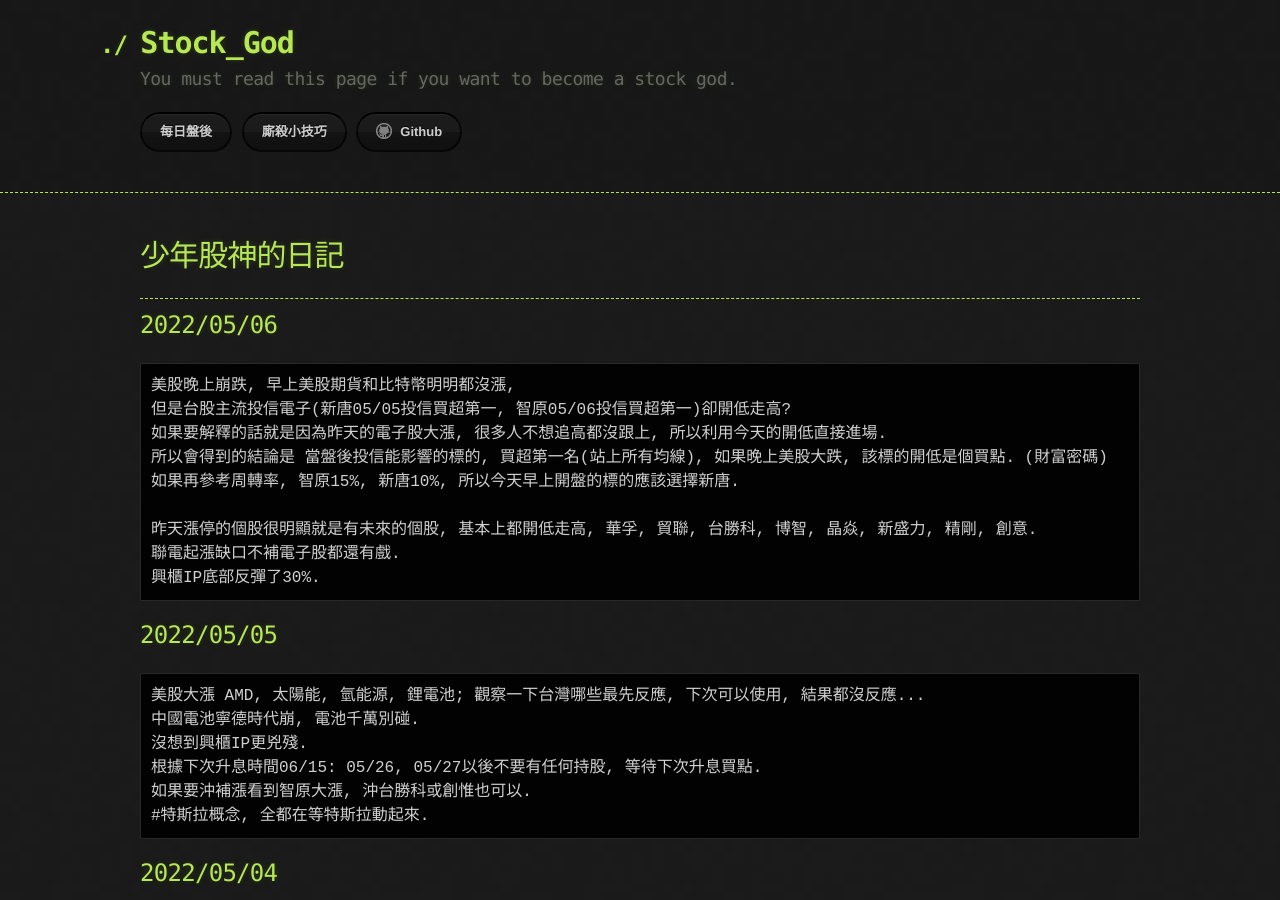
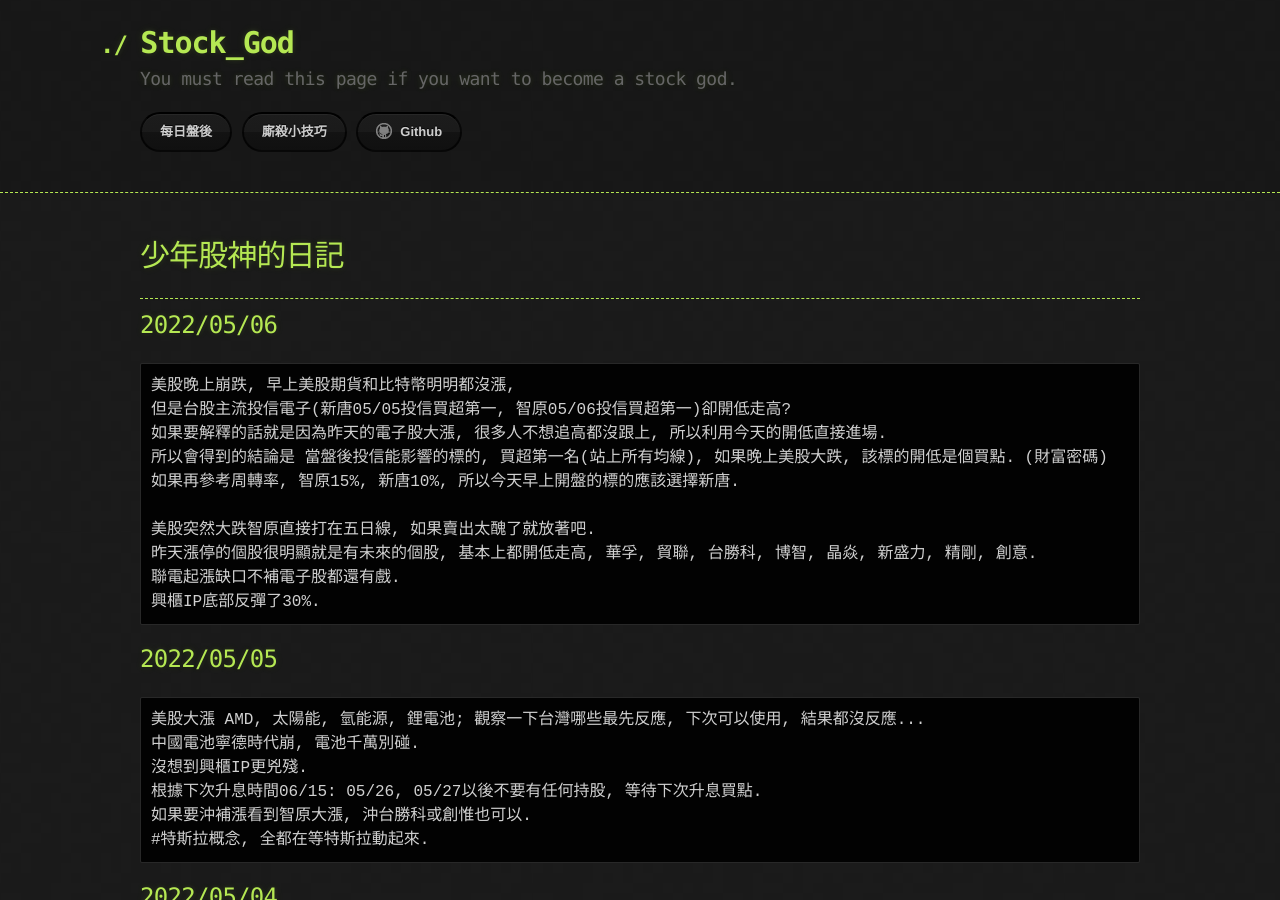
Before and after one commit to lepg5487/Stock_God, a Jekyll site: the page built from index.md, in a window 1280 px wide and 900 px high. Built offline with Jekyll 4.4.1, drawn with Linux system fonts in a browser that asks for light colours; our own code applies the rules of GitHub Pages for plain Markdown files.

Commit message:
Update index.md

```diff
--- a/index.md
+++ b/index.md
@@ -14,6 +14,7 @@ layout: testlayouts
 所以會得到的結論是 當盤後投信能影響的標的, 買超第一名(站上所有均線), 如果晚上美股大跌, 該標的開低是個買點. (財富密碼)
 如果再參考周轉率, 智原15%, 新唐10%, 所以今天早上開盤的標的應該選擇新唐.
 
+美股突然大跌智原直接打在五日線, 如果賣出太醜了就放著吧.
 昨天漲停的個股很明顯就是有未來的個股, 基本上都開低走高, 華孚, 貿聯, 台勝科, 博智, 晶焱, 新盛力, 精剛, 創意.
 聯電起漲缺口不補電子股都還有戲.
 興櫃IP底部反彈了30%.
```
